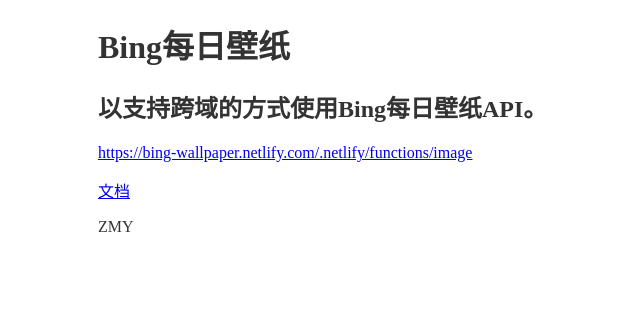
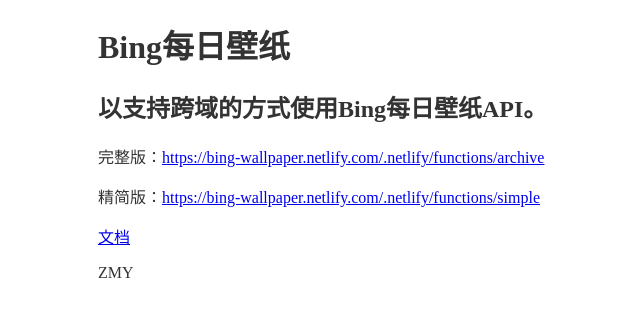
Before and after one commit to zmyjs/bing-wallpaper, a React (Create React App) app: page / in a window 1280 px wide. Shown: the top 316 px of the page, without its empty margins (62-702 px from the left). Built offline with nearby package versions, Linux system fonts and the light colour scheme; no server answers.

Commit message:
优化代码

```diff
--- a/src/functions/simple.js
+++ b/src/functions/simple.js
@@ -10,7 +10,9 @@
         data = data.images.map(function (image) {
             return {
                 title: image.title,
-                href: `${origin}${image.url}`
+                href: `${origin}${image.url}`,
+                date: image.enddate,
+                color: image.drk === 1 ? 'dark' : 'light'
             };
         });
 
--- a/src/utils/api.js
+++ b/src/utils/api.js
@@ -1,3 +1,5 @@
+import { request } from './index';
+
 export function bing(number = 1, index = 0) {
     const url = new URL('/bing', window.location);
     const params = {
@@ -12,5 +14,5 @@
         url.searchParams.append(key, params[key]);
     }
 
-    return fetch(url).then(res => res.json());
+    return request(url);
 }
--- a/src/utils/index.js
+++ b/src/utils/index.js
@@ -0,0 +1,3 @@
+export function request() {
+    return fetch(...arguments).then(res => res.json());
+}
--- a/src/views/home/index.jsx
+++ b/src/views/home/index.jsx
@@ -27,7 +27,12 @@
                 <main>
                     <h2>以支持跨域的方式使用Bing每日壁纸API。</h2>
                     <p>
-                        <a href="/image">https://bing-wallpaper.netlify.com/.netlify/functions/image</a>
+                        完整版：
+                        <a href="/archive">https://bing-wallpaper.netlify.com/.netlify/functions/archive</a>
+                    </p>
+                    <p>
+                        精简版：
+                        <a href="/simple">https://bing-wallpaper.netlify.com/.netlify/functions/simple</a>
                     </p>
                     <p>
                         <a href="https://github.com/kobezhu/bing-wallpaper#readme">文档</a>
```
Also changed, not shown: 1 other file (tests, documents, lock files or other folders).
